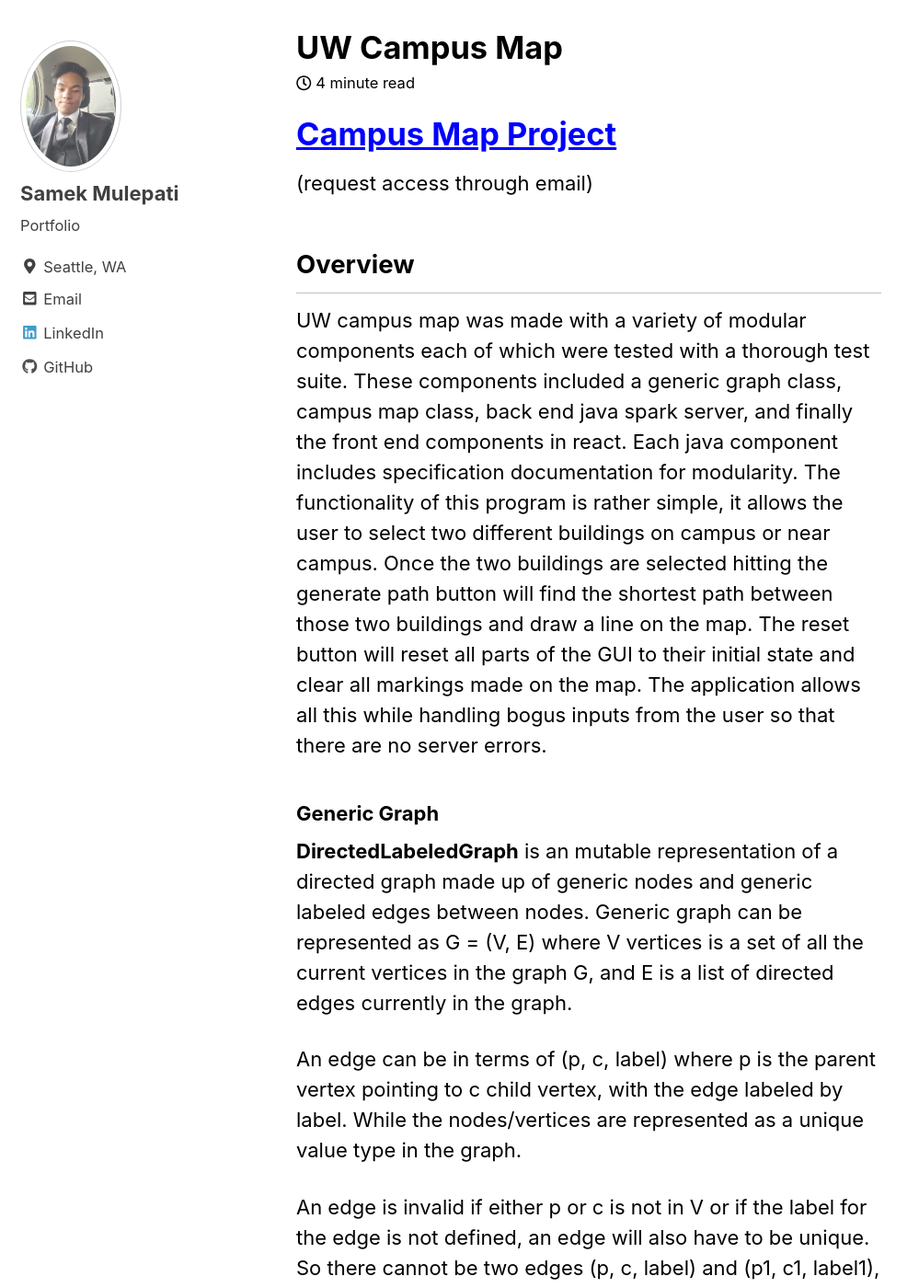
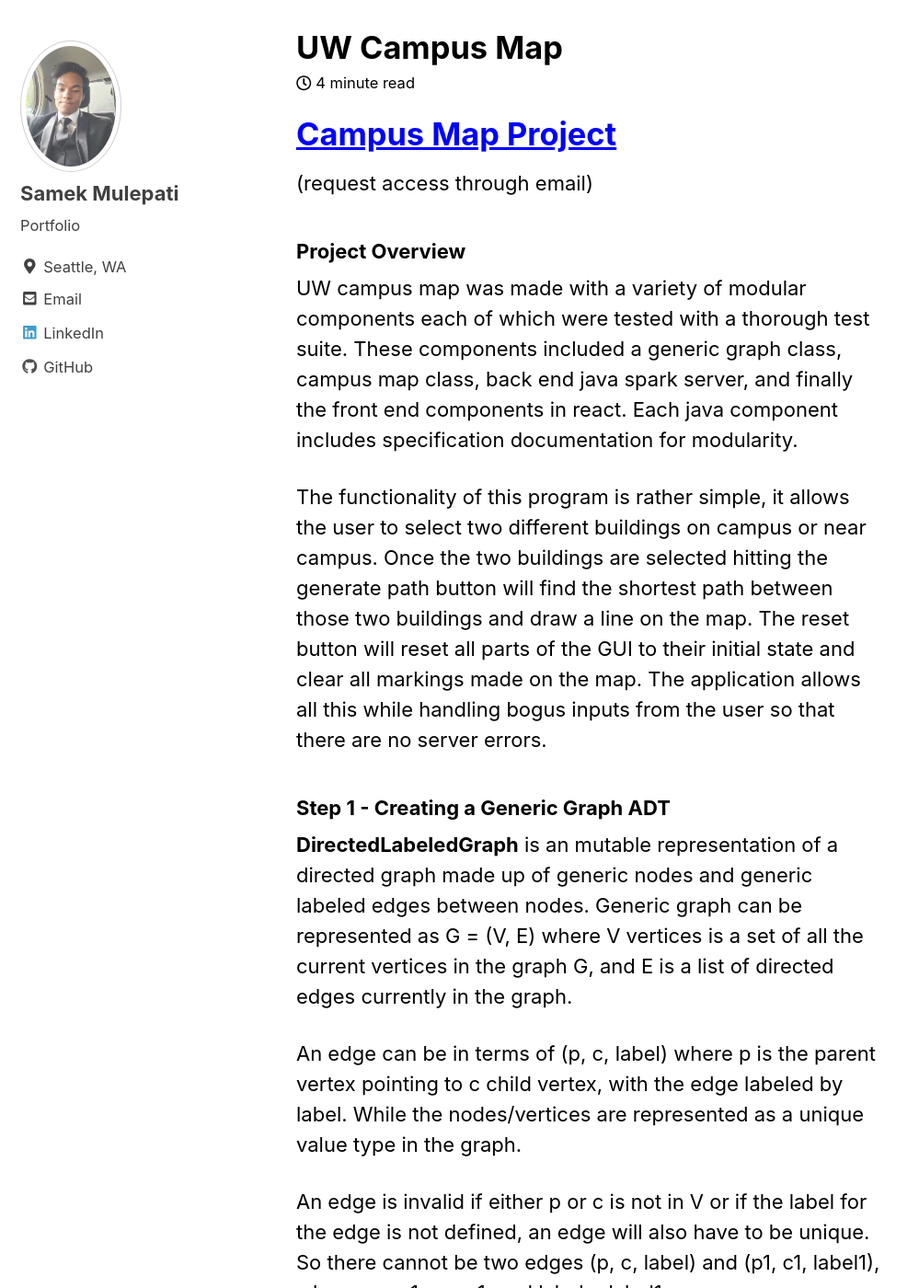
Before and after one commit to mulepati/samekmulepati.github.io, a Jekyll site: the page built from _posts/2020-05-13-campusmap.md, in a window 1280 px wide and 1400 px high, scrolled down 1069 px. Shown: the whole window at 92% size, without its empty margins (0-999 px from the left). Built offline with Jekyll 4.4.1, drawn with Linux system fonts in a browser that asks for light colours; nearby versions of some CDN libraries; some of the changed text lies outside the part shown.

Commit message:
Update 2020-05-13-campusmap.md

````diff
--- a/_posts/2020-05-13-campusmap.md
+++ b/_posts/2020-05-13-campusmap.md
@@ -11,11 +11,13 @@
 # [Campus Map Project](https://github.com/mulepati/campusMap)
 (request access through email)
 
-## Overview
+### Project Overview
 
-UW campus map was made with a variety of modular components each of which were tested with a thorough test suite. These components included a generic graph class, campus map class, back end java spark server, and finally the front end components in react. Each java component includes specification documentation for modularity. The functionality of this program is rather simple, it allows the user to select two different buildings on campus or near campus. Once the two buildings are selected hitting the generate path button will find the shortest path between those two buildings and draw a line on the map. The reset button will reset all parts of the GUI to their initial state and clear all markings made on the map. The application allows all this while handling bogus inputs from the user so that there are no server errors.
+UW campus map was made with a variety of modular components each of which were tested with a thorough test suite. These components included a generic graph class, campus map class, back end java spark server, and finally the front end components in react. Each java component includes specification documentation for modularity.
 
-### Generic Graph
+The functionality of this program is rather simple, it allows the user to select two different buildings on campus or near campus. Once the two buildings are selected hitting the generate path button will find the shortest path between those two buildings and draw a line on the map. The reset button will reset all parts of the GUI to their initial state and clear all markings made on the map. The application allows all this while handling bogus inputs from the user so that there are no server errors.
+
+### Step 1 - Creating a Generic Graph ADT
 
 **DirectedLabeledGraph** is an mutable representation of a directed graph made up of generic nodes and generic labeled edges between nodes. Generic graph can be represented as G = (V, E) where V vertices is a set of all the current vertices in the graph G, and E is a list of directed edges currently in the graph.
 
@@ -27,6 +29,7 @@
 
 The graph itself is implemented with an adjacency list, with a list of operations that can be done to it. The edge is represented by a private class that includes the start node
 and the end node.
+
 ```
 private HashMap<N, HashSet<Edge>> e;
 ```
@@ -47,7 +50,8 @@
 containsEdge(N p, N c)
 ```
 
-### Campus map
+### Step 2 - Creating the main Campus map Algorithm
+
 Campus map class utilized the generic graph to represent all the coordinates accessible in the map. The vertices in the graph were represented by (x, y) coordinates, while the edges were labeled with the distances between two points if there was a path between them. In the campus map class each building was linked to a unique point, so that you can use building names instead of the coordinates to access locations on the map. Dijkstra's Algorithm was implemented in order to find the shortest distance between two buildings. The list of buildings, coordinates, and other values were imported with a parser from a csv file.
 
 **Generic Dijkstra's Implementation**
@@ -95,7 +99,10 @@
         return null;
     }
 ```
-
-### React
+### Step 3 - Developing the Backend Spark Java Server and Front end React GUI
 
 For the react component of the code, an image of the campus map was used where each coordinate point corresponds to the x and y coordinates of the map. Utilizing two threads in the spark java component, I was able to get the list of buildings with their associated coordinates. To allow the clients to select the starting location and destination I used two drop down menus. This made it so no invalid inputs would be given through the client side. The back end returned a list of coordinates for the shortest path which was used to dynamically update the webpage with a path in the image.
+
+### Sources
+
+Zatloukal , Kevin. “Campus Maps.” CSE 331 - HW Campus Paths, University of Washington, courses.cs.washington.edu/courses/cse331/20sp/hws/hw9/hw-campuspaths.html.
````
